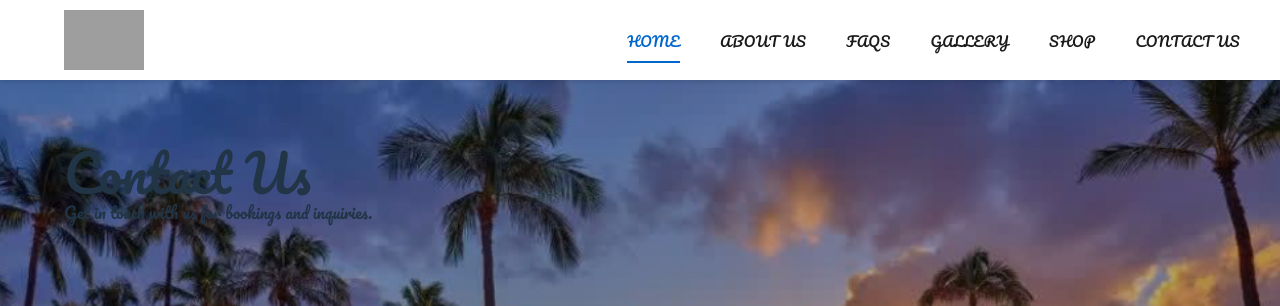
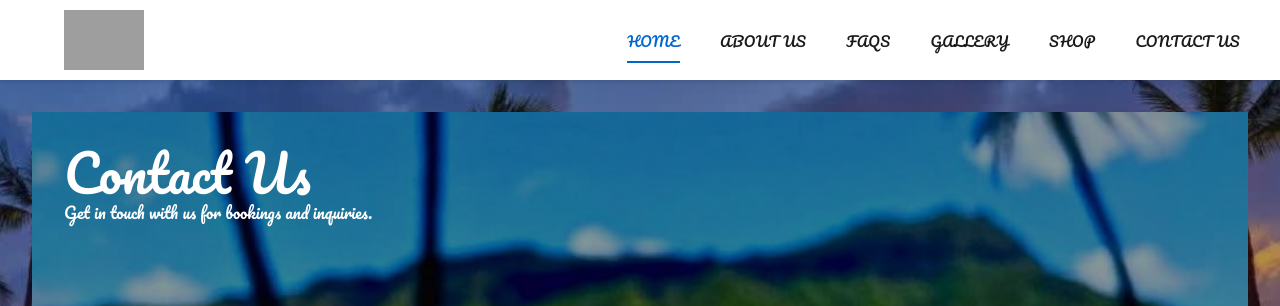
Before and after one commit to JohnPlamoottil/Da-Little-Aloha-Show-Merv-, a React (Vite) app in the folder web/: page /contact-us in a window 1280 px wide. Shown: the top 306 px of the page. Built offline with nearby package versions, Linux system fonts and the light colour scheme; grey boxes are pictures that could not be loaded.

Commit message:
change the background image to contactus_background and fontcolor to white

```diff
--- a/web/src/pages/ContactUs.jsx
+++ b/web/src/pages/ContactUs.jsx
@@ -1,10 +1,20 @@
 import React from "react";
+import contactUsBackground from "../assets/contactus_background.jpg";
 
 function ContactUs() {
   return (
-    <div className="page-content">
-      <h1>Contact Us</h1>
-      <p>Get in touch with us for bookings and inquiries.</p>
+    <div
+      className="min-h-screen bg-cover bg-center bg-fixed bg-no-repeat"
+      style={{
+        backgroundImage: `linear-gradient(rgba(0, 0, 0, 0.4), rgba(0, 0, 0, 0.4)), url(${contactUsBackground})`,
+      }}
+    >
+      <div className="page-content">
+        <h1 style={{ color: "white" }}>Contact Us</h1>
+        <p style={{ color: "white" }}>
+          Get in touch with us for bookings and inquiries.
+        </p>
+      </div>
     </div>
   );
 }
```
Also changed, not shown: web/src/assets/contactus_background.jpg (renamed from web/src/assets/IMG_3915.jpg).
